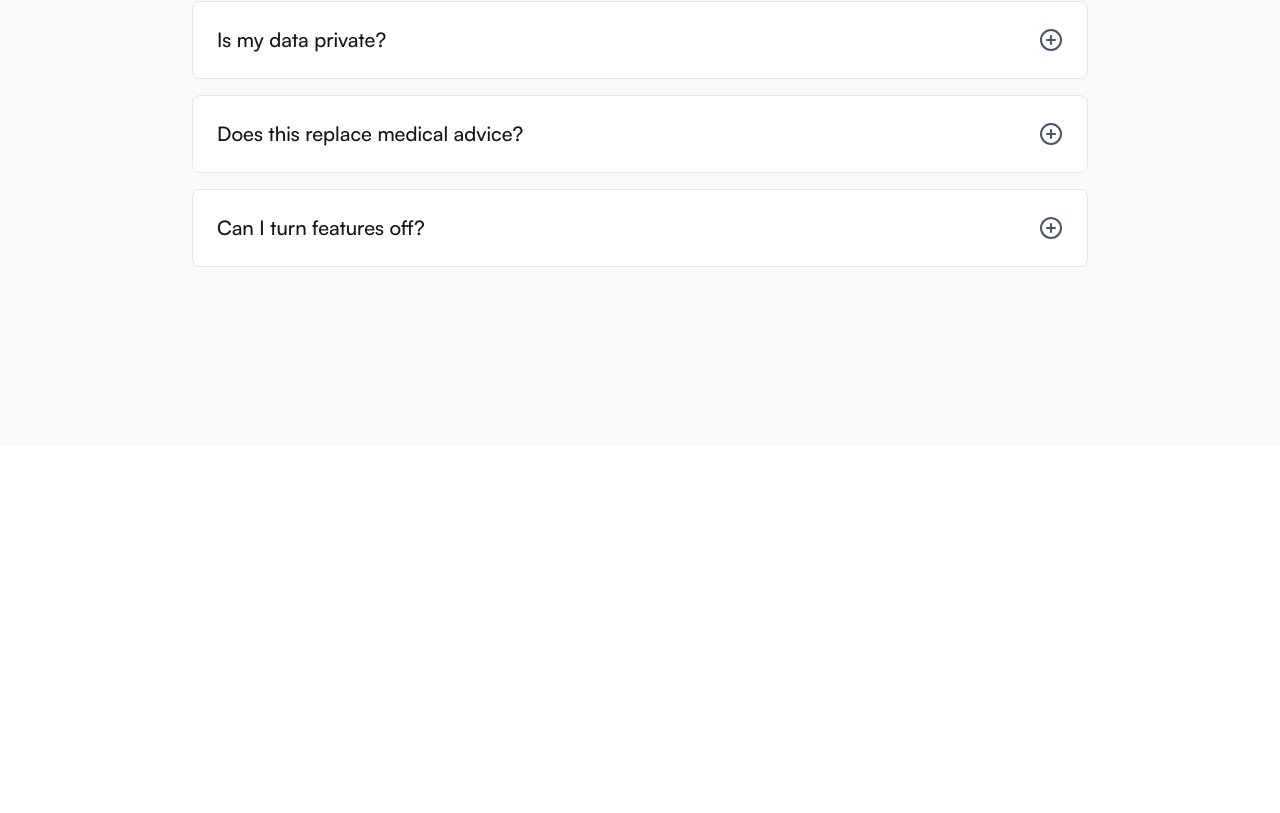
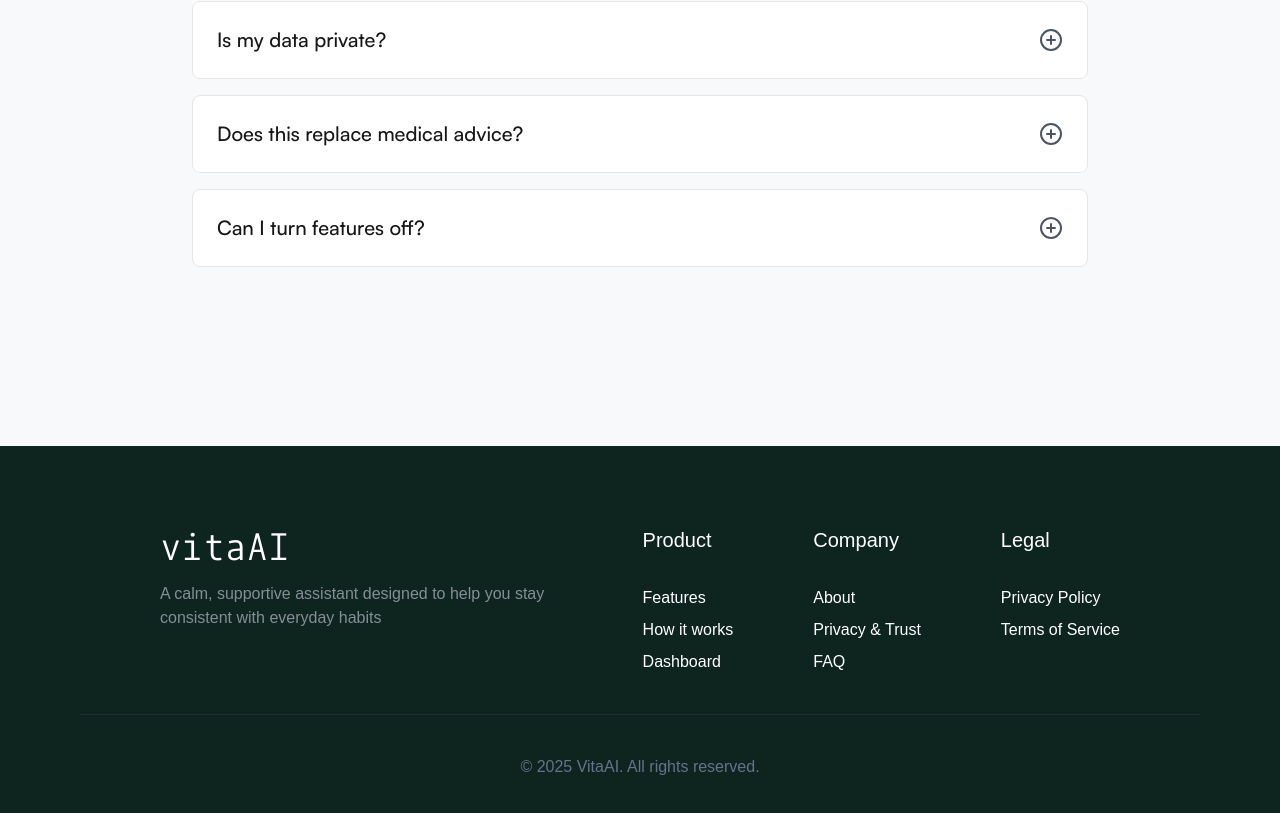
Before and after one commit to Osotatanekeeni/vita-ai, a Next.js app: page / in a window 1280 px wide. Shown: the part 4354-5167 px from the top of the page. Before the commit the page ends 4800 px from the top, so only its background shows below. Built offline with nearby package versions, Linux system fonts and the light colour scheme; a web font is replaced by a local one.

Commit message:
feat:added footer

```diff
--- a/app/page.tsx
+++ b/app/page.tsx
@@ -6,6 +6,7 @@ import Wellness from "./sections/Wellness";
 import HowItWorks from "./sections/HowItWorks";
 import Testimonials from "./sections/Testimonials";
 import FAQ from "./sections/FAQ";
+import Footer from "./sections/Footer";
 
 export default function Home() {
   return (
@@ -19,6 +20,7 @@ export default function Home() {
       <HowItWorks />
       <Testimonials />
       <FAQ />
+      <Footer />
     </>
   );
 }
--- /dev/null
+++ b/app/sections/Footer.tsx
@@ -0,0 +1,44 @@
+import React from 'react'
+
+export default function Footer() {
+  return (
+    <div className='bg-[#0E241F] text-white w-full p-20'>
+      <div className='w-full mx-auto px-20 border-b-1 border-b-[#1E293B] pb-10 flex flex-col md:flex-row justify-between gap-6'>
+        <div className='w-100 flex flex-col gap-4'>
+            <p className='font-[family-name:var(--font-tabular)] text-4xl'>vitaAI</p>
+            <p className='text-[#868E96]'>A calm, supportive assistant designed to help you stay consistent with everyday habits</p>
+        </div>
+
+        <div className=' flex flex-row justify-between gap-20'>
+            <ul className='flex flex-col gap-2'>
+                <li className='text-xl mb-6'>Product</li>
+                <li>Features</li>
+                <li>How it works</li>
+                <li>Dashboard</li>
+            </ul>
+
+            <ul className='flex flex-col gap-2'>
+                <li className='text-xl mb-6'>Company</li>
+                <li>About</li>
+                <li>Privacy & Trust</li>
+                <li>FAQ</li>
+            </ul>
+
+            <ul className='flex flex-col gap-2'>
+                <li className='text-xl mb-6'>Legal</li>
+                <li>Privacy Policy</li>
+                <li>Terms of Service</li>
+            </ul>
+
+        </div>
+      </div>
+
+
+      <div className='w-full mt-10 text-center items-center'>
+        <p className='text-[#64748B] text-center'>© 2025 VitaAI. All rights reserved.</p>
+      </div>
+
+
+    </div>
+  )
+}
```
Also changed, not shown: 1 other file (tests, documents, lock files or other folders).
